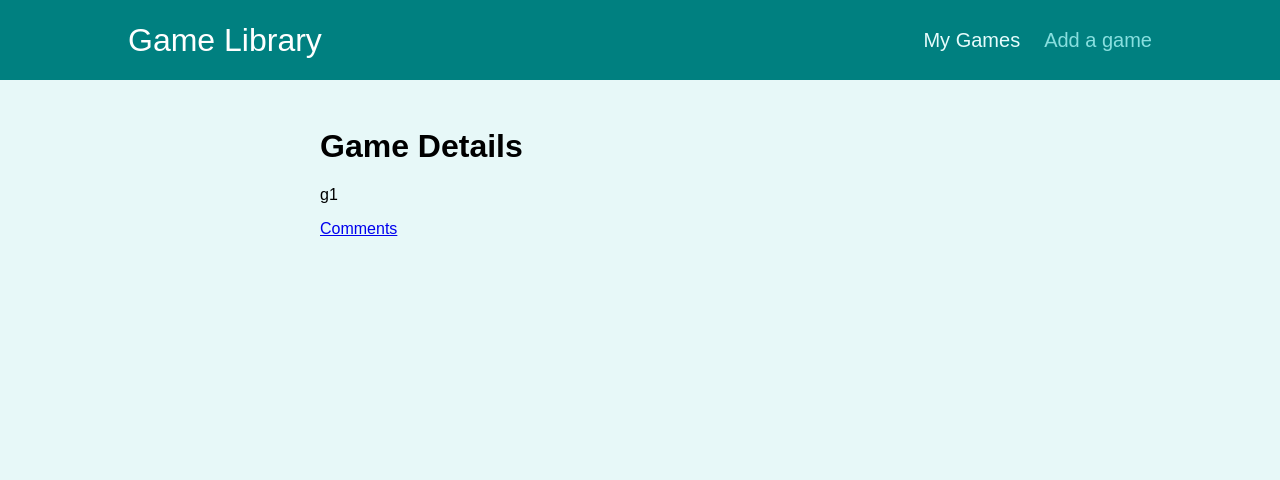
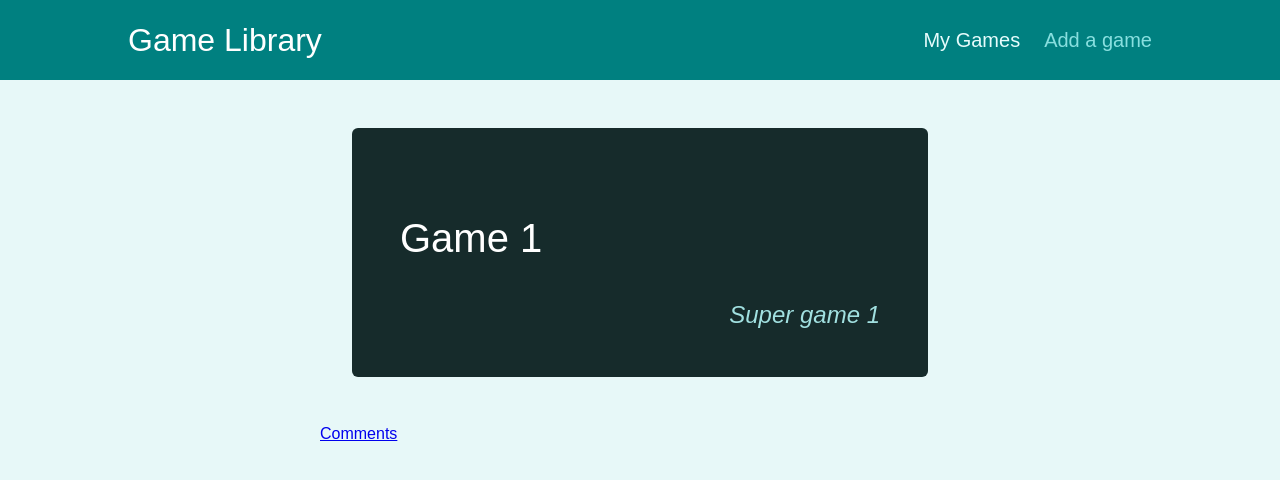
Before and after one commit to teodoragavrila/TapThatJob2022, a React (Create React App) app in the folder react-router-demo/: page /games/g1 in a window 1280 px wide. Shown: the top 480 px of the page. Built offline with nearby package versions, Linux system fonts and the light colour scheme.

Commit message:
Show game details

```diff
--- /dev/null
+++ b/react-router-demo/src/components/GameItemDetails.js
@@ -0,0 +1,12 @@
+import classes from './GameItemDetails.module.css';
+
+const GameItemDetails = (props) => {
+  return (
+    <figure className={classes.game}>
+      <p>{props.name}</p>
+      <figcaption>{props.details}</figcaption>
+    </figure>
+  );
+};
+
+export default GameItemDetails;
--- /dev/null
+++ b/react-router-demo/src/components/GameItemDetails.module.css
@@ -0,0 +1,20 @@
+.game {
+  background-color: #162b2b;
+  color: white;
+  border-radius: 6px;
+  padding: 3rem;
+  margin: 3rem auto;
+  width: 90%;
+  max-width: 40rem;
+}
+
+.game p {
+  font-size: 2.5rem;
+}
+
+.game figcaption {
+  font-style: italic;
+  font-size: 1.5rem;
+  text-align: right;
+  color: #a1e0e0;
+}
--- a/react-router-demo/src/pages/GameDetails.js
+++ b/react-router-demo/src/pages/GameDetails.js
@@ -1,11 +1,24 @@
 import { Link, Outlet, useParams } from "react-router-dom";
+import GameItemDetails from "../components/GameItemDetails";
+
+const DUMMY_GAMES = [
+    { id: 'g1', name: "Game 1", details: "Super game 1" },
+    { id: 'g2', name: "Game 2", details: "Super game 2" },
+    { id: 'g3', name: "Game 3", details: "Super game 3" },
+];
 
 const GameDetails = () => {
   const params = useParams();
+  const { gameId } = params;
+  const game = DUMMY_GAMES.find(dummyGame => dummyGame.id === gameId);
+
+  if (!game) {
+      return <p>No game found!</p>
+  }
+
   return (
     <>
-        <h1>Game Details</h1>
-        <p>{params.gameId}</p>
+        <GameItemDetails name={game.name} details={game.details} />
         <Link to="comments">Comments</Link>
         <Outlet />
     </>
```
